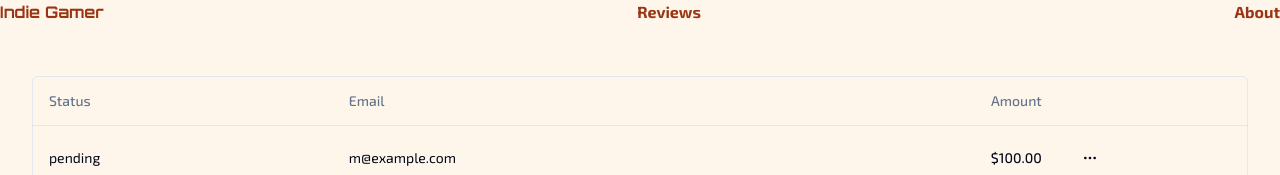
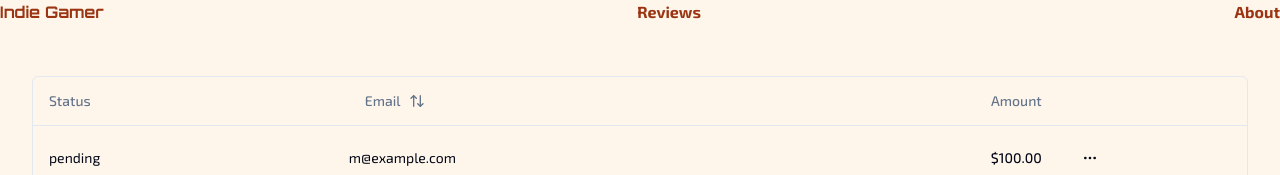
Before and after one commit to Nalfs/ggk, a Next.js app: page /payment in a window 1280 px wide. Shown: the top 175 px of the page. Built offline with nearby package versions, Linux system fonts and the light colour scheme.

Commit message:
adding table sorting

```diff
--- a/app/payment/columns.tsx
+++ b/app/payment/columns.tsx
@@ -1,7 +1,7 @@
 "use client";
 
 import { ColumnDef } from "@tanstack/react-table";
-import { MoreHorizontal } from "lucide-react";
+import { ArrowUpDown, MoreHorizontal } from "lucide-react";
 import { Button } from "@/components/ui/button";
 import {
   DropdownMenu,
@@ -28,7 +28,17 @@
   },
   {
     accessorKey: "email",
-    header: "Email",
+    header: ({ column }) => {
+      return (
+        <Button
+          variant="ghost"
+          onClick={() => column.toggleSorting(column.getIsSorted() === "asc")}
+        >
+          Email
+          <ArrowUpDown className="ml-2 h-4 w-4" />
+        </Button>
+      );
+    },
   },
   {
     accessorKey: "amount",
--- a/app/payment/dataTable.tsx
+++ b/app/payment/dataTable.tsx
@@ -2,9 +2,11 @@
 
 import {
   ColumnDef,
+  SortingState,
   flexRender,
   getCoreRowModel,
   getPaginationRowModel,
+  getSortedRowModel,
   useReactTable,
 } from "@tanstack/react-table";
 
@@ -17,6 +19,7 @@
   TableRow,
 } from "@/components/ui/table";
 import { Button } from "@/components/ui/button";
+import { useState } from "react";
 
 interface DataTableProps<TData, TValue> {
   columns: ColumnDef<TData, TValue>[];
@@ -27,11 +30,17 @@
   columns,
   data,
 }: DataTableProps<TData, TValue>) {
+  const [sorting, setSorting] = useState<SortingState>([]);
   const table = useReactTable({
     data,
     columns,
     getCoreRowModel: getCoreRowModel(),
     getPaginationRowModel: getPaginationRowModel(),
+    onSortingChange: setSorting,
+    getSortedRowModel: getSortedRowModel(),
+    state: {
+      sorting,
+    },
   });
 
   return (
```
